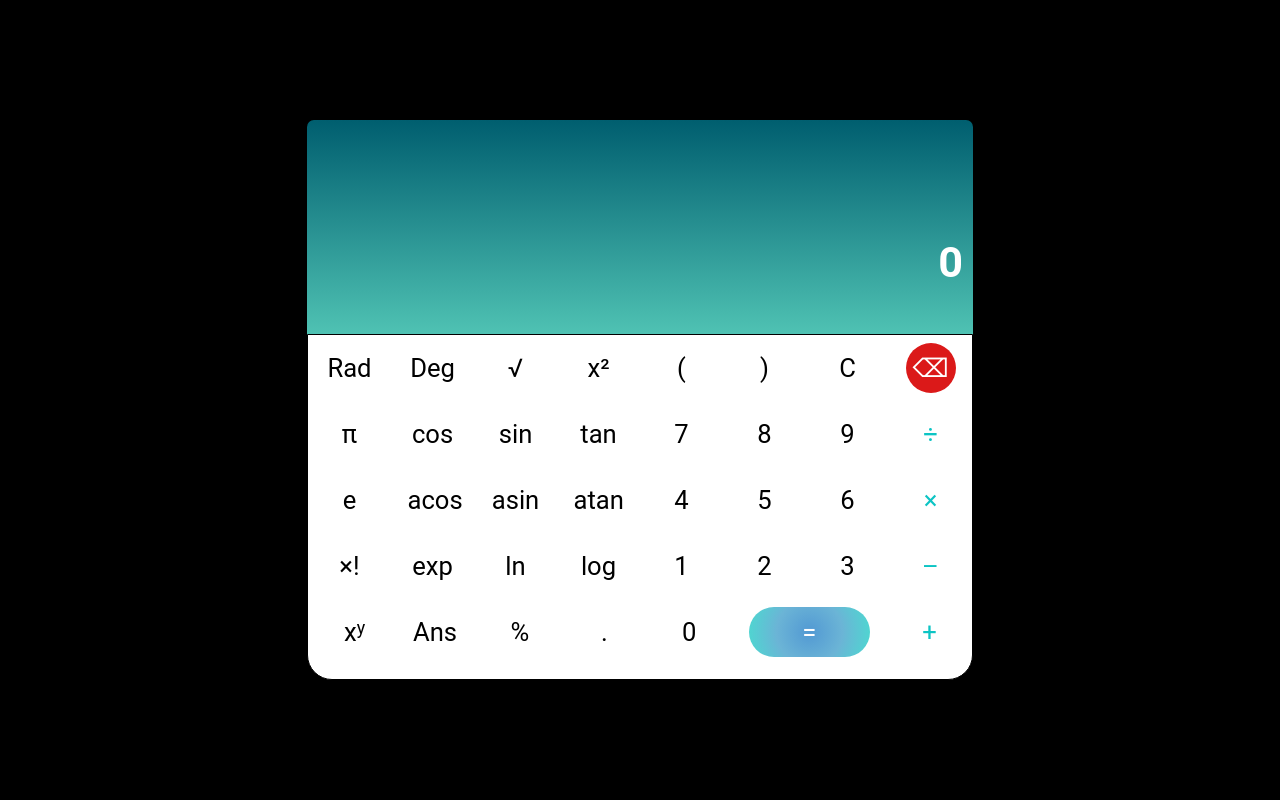
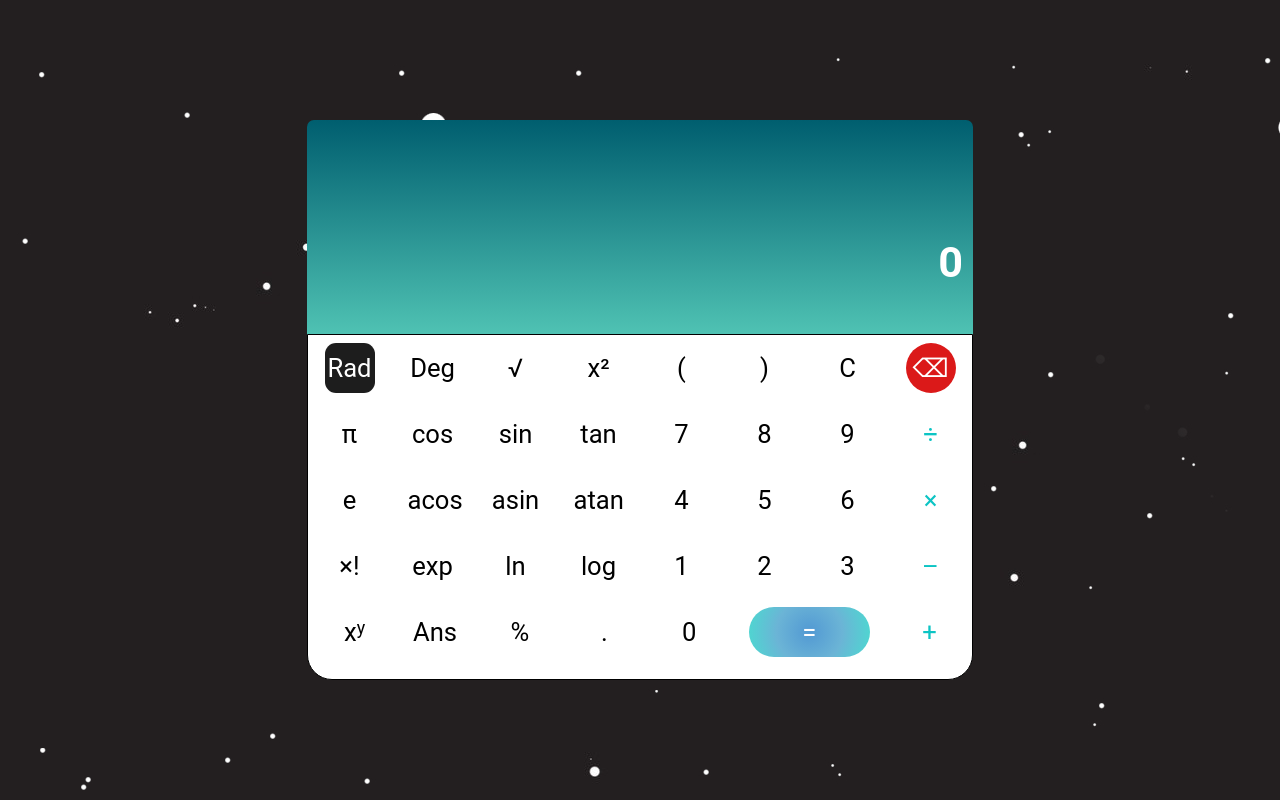
Before and after one commit to czarekmilek/Calculator, a plain HTML site: page public/index.html in a window 1280 px wide. Drawn offline with Linux system fonts and the light colour scheme.

Commit message:
Updated files
- tweaked style of the app
- made a README
- added background image

```diff
--- a/public/css/style.css
+++ b/public/css/style.css
@@ -9,6 +9,7 @@
 html {
     font-size:          16px;
     background-color:   rgb(0, 0, 0);
+    background-image:   url(/stars.jpg);
 }
 
 .calculator {
@@ -135,3 +136,9 @@ html {
     font-size:          0.7em;
     position:           absolute;
 }
+
+.active-angle {
+    background-color:   #1d1d1d !important;
+    color:              #FFF !important;
+    border-radius:      11px !important;
+}
```
Also changed, not shown: image.png (added), stars.jpg (added), 1 other file.
